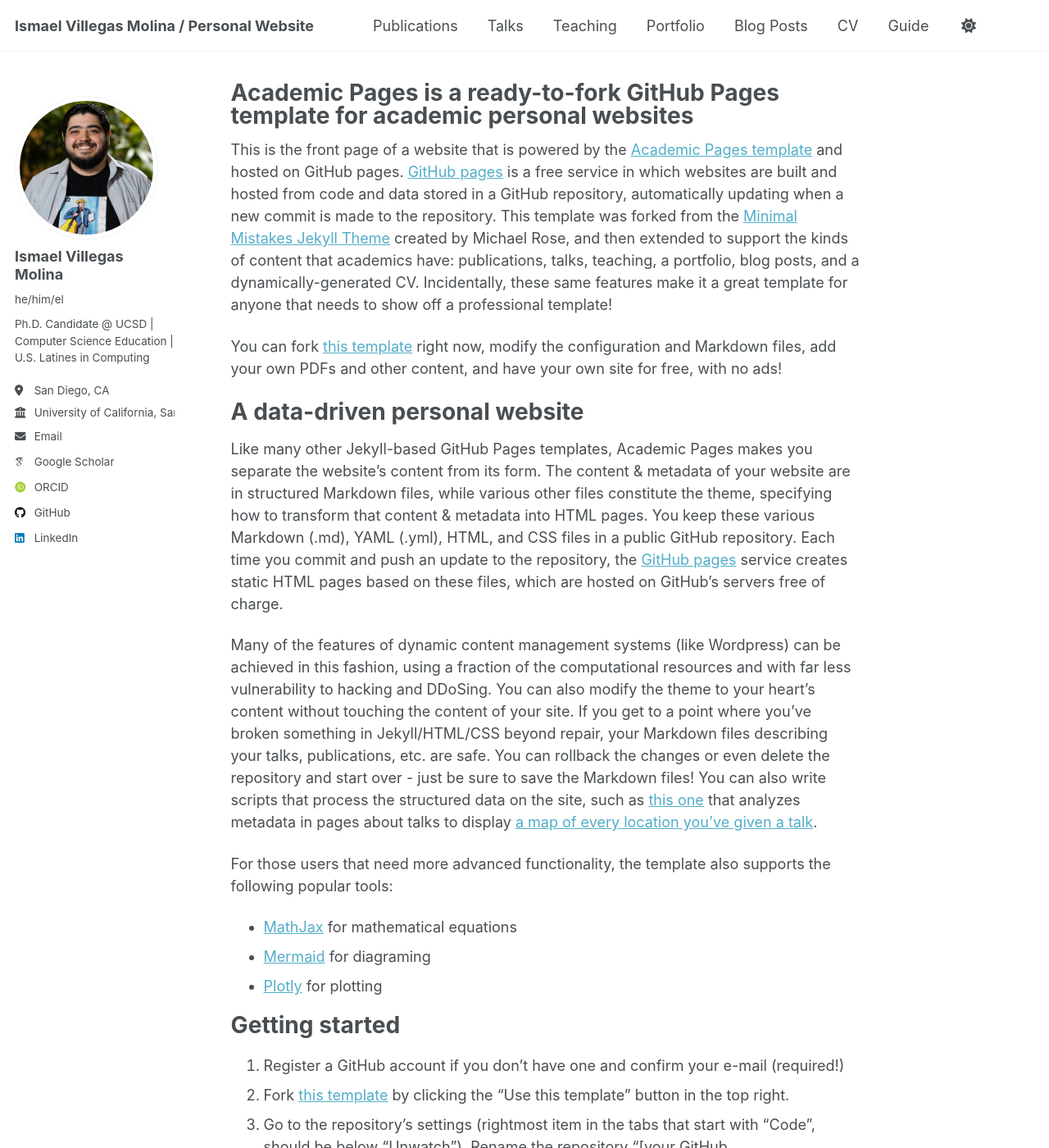
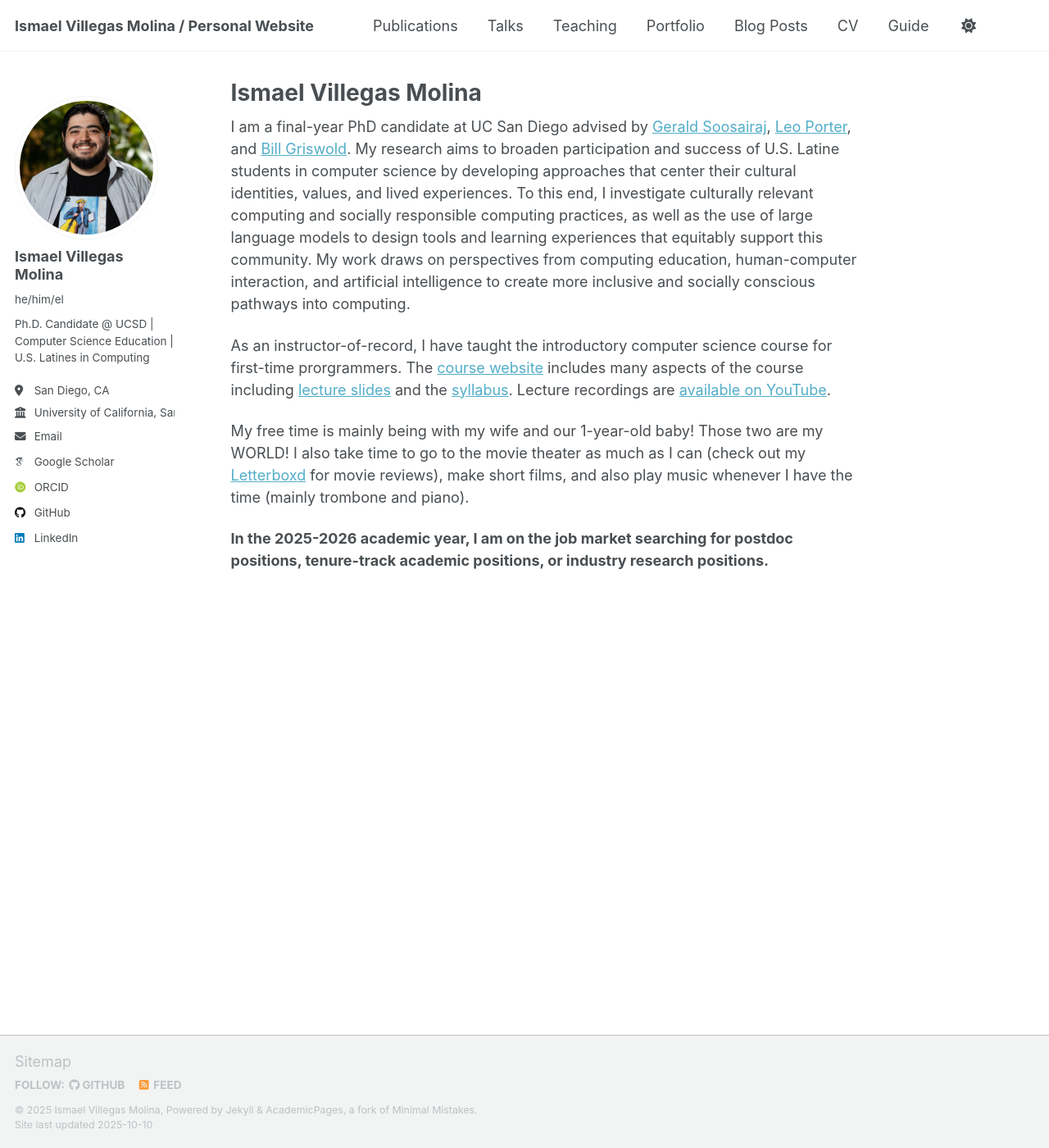
Before and after one commit to IsmaelV/IsmaelV.github.io, a Jekyll site: the page built from _pages/about.md, in a window 1280 px wide and 1400 px high. Shown: the whole window at 82% size. Built offline with Jekyll 4.4.1, drawn with Linux system fonts in a browser that asks for light colours; some web fonts are replaced; a script that is not in the unit is left out; some of the changed text lies outside the part shown.

Commit message:
Updated About Me

```diff
--- a/_pages/about.md
+++ b/_pages/about.md
@@ -1,56 +1,16 @@
 ---
 permalink: /
-title: "Academic Pages is a ready-to-fork GitHub Pages template for academic personal websites"
+title: "Ismael Villegas Molina"
 author_profile: true
 redirect_from:
   - /about/
   - /about.html
 ---
 
-This is the front page of a website that is powered by the [Academic Pages template](https://github.com/academicpages/academicpages.github.io) and hosted on GitHub pages. [GitHub pages](https://pages.github.com) is a free service in which websites are built and hosted from code and data stored in a GitHub repository, automatically updating when a new commit is made to the repository. This template was forked from the [Minimal Mistakes Jekyll Theme](https://mmistakes.github.io/minimal-mistakes/) created by Michael Rose, and then extended to support the kinds of content that academics have: publications, talks, teaching, a portfolio, blog posts, and a dynamically-generated CV. Incidentally, these same features make it a great template for anyone that needs to show off a professional template!
+I am a final-year PhD candidate at UC San Diego advised by [Gerald Soosairaj](https://geraldsoosairaj.github.io/), [Leo Porter](https://leoporter.ucsd.edu/), and [Bill Griswold](https://cseweb.ucsd.edu/~wgg/). My research aims to broaden participation and success of U.S. Latine students in computer science by developing approaches that center their cultural identities, values, and lived experiences. To this end, I investigate culturally relevant computing and socially responsible computing practices, as well as the use of large language models to design tools and learning experiences that equitably support this community. My work draws on perspectives from computing education, human-computer interaction, and artificial intelligence to create more inclusive and socially conscious pathways into computing.
 
- You can fork [this template](https://github.com/academicpages/academicpages.github.io) right now, modify the configuration and Markdown files, add your own PDFs and other content, and have your own site for free, with no ads!
+As an instructor-of-record, I have taught the introductory computer science course for first-time prorgrammers. The [course website](https://sites.google.com/ucsd.edu/cse8a-summersession1-2025/home) includes many aspects of the course including [lecture slides](https://sites.google.com/ucsd.edu/cse8a-summersession1-2025/schedule) and the [syllabus](https://sites.google.com/ucsd.edu/cse8a-summersession1-2025/syllabus). Lecture recordings are [available on YouTube](https://www.youtube.com/playlist?list=PLtqgXrebWo2clEjn8TivQzsgrHz84vVgq).
 
-A data-driven personal website
-======
-Like many other Jekyll-based GitHub Pages templates, Academic Pages makes you separate the website's content from its form. The content & metadata of your website are in structured Markdown files, while various other files constitute the theme, specifying how to transform that content & metadata into HTML pages. You keep these various Markdown (.md), YAML (.yml), HTML, and CSS files in a public GitHub repository. Each time you commit and push an update to the repository, the [GitHub pages](https://pages.github.com/) service creates static HTML pages based on these files, which are hosted on GitHub's servers free of charge.
+My free time is mainly being with my wife and our 1-year-old baby! Those two are my WORLD! I also take time to go to the movie theater as much as I can (check out my [Letterboxd](https://letterboxd.com/ivm/) for movie reviews), make short films, and also play music whenever I have the time (mainly trombone and piano).
 
-Many of the features of dynamic content management systems (like Wordpress) can be achieved in this fashion, using a fraction of the computational resources and with far less vulnerability to hacking and DDoSing. You can also modify the theme to your heart's content without touching the content of your site. If you get to a point where you've broken something in Jekyll/HTML/CSS beyond repair, your Markdown files describing your talks, publications, etc. are safe. You can rollback the changes or even delete the repository and start over - just be sure to save the Markdown files! You can also write scripts that process the structured data on the site, such as [this one](https://github.com/academicpages/academicpages.github.io/blob/master/talkmap.ipynb) that analyzes metadata in pages about talks to display [a map of every location you've given a talk](https://academicpages.github.io/talkmap.html).
-
-For those users that need more advanced functionality, the template also supports the following popular tools:
-- [MathJax](https://www.mathjax.org/) for mathematical equations
-- [Mermaid](https://mermaid.js.org/) for diagraming
-- [Plotly](https://plotly.com/javascript/) for plotting
-
-Getting started
-======
-1. Register a GitHub account if you don't have one and confirm your e-mail (required!)
-1. Fork [this template](https://github.com/academicpages/academicpages.github.io) by clicking the "Use this template" button in the top right.
-1. Go to the repository's settings (rightmost item in the tabs that start with "Code", should be below "Unwatch"). Rename the repository "[your GitHub username].github.io", which will also be your website's URL.
-1. Set site-wide configuration and create content & metadata (see below -- also see [this set of diffs](http://archive.is/3TPas) showing what files were changed to set up [an example site](https://getorg-testacct.github.io) for a user with the username "getorg-testacct")
-1. Upload any files (like PDFs, .zip files, etc.) to the files/ directory. They will appear at https://[your GitHub username].github.io/files/example.pdf.
-1. Check status by going to the repository settings, in the "GitHub pages" section
-
-Site-wide configuration
-------
-The main configuration file for the site is in the base directory in [_config.yml](https://github.com/academicpages/academicpages.github.io/blob/master/_config.yml), which defines the content in the sidebars and other site-wide features. You will need to replace the default variables with ones about yourself and your site's github repository. The configuration file for the top menu is in [_data/navigation.yml](https://github.com/academicpages/academicpages.github.io/blob/master/_data/navigation.yml). For example, if you don't have a portfolio or blog posts, you can remove those items from that navigation.yml file to remove them from the header.
-
-Create content & metadata
-------
-For site content, there is one Markdown file for each type of content, which are stored in directories like _publications, _talks, _posts, _teaching, or _pages. For example, each talk is a Markdown file in the [_talks directory](https://github.com/academicpages/academicpages.github.io/tree/master/_talks). At the top of each Markdown file is structured data in YAML about the talk, which the theme will parse to do lots of cool stuff. The same structured data about a talk is used to generate the list of talks on the [Talks page](https://academicpages.github.io/talks), each [individual page](https://academicpages.github.io/talks/2012-03-01-talk-1) for specific talks, the talks section for the [CV page](https://academicpages.github.io/cv), and the [map of places you've given a talk](https://academicpages.github.io/talkmap.html) (if you run this [python file](https://github.com/academicpages/academicpages.github.io/blob/master/talkmap.py) or [Jupyter notebook](https://github.com/academicpages/academicpages.github.io/blob/master/talkmap.ipynb), which creates the HTML for the map based on the contents of the _talks directory).
-
-**Markdown generator**
-
-The repository includes [a set of Jupyter notebooks](https://github.com/academicpages/academicpages.github.io/tree/master/markdown_generator
-) that converts a CSV containing structured data about talks or presentations into individual Markdown files that will be properly formatted for the Academic Pages template. The sample CSVs in that directory are the ones I used to create my own personal website at stuartgeiger.com. My usual workflow is that I keep a spreadsheet of my publications and talks, then run the code in these notebooks to generate the Markdown files, then commit and push them to the GitHub repository.
-
-How to edit your site's GitHub repository
-------
-Many people use a git client to create files on their local computer and then push them to GitHub's servers. If you are not familiar with git, you can directly edit these configuration and Markdown files directly in the github.com interface. Navigate to a file (like [this one](https://github.com/academicpages/academicpages.github.io/blob/master/_talks/2012-03-01-talk-1.md) and click the pencil icon in the top right of the content preview (to the right of the "Raw | Blame | History" buttons). You can delete a file by clicking the trashcan icon to the right of the pencil icon. You can also create new files or upload files by navigating to a directory and clicking the "Create new file" or "Upload files" buttons.
-
-Example: editing a Markdown file for a talk
-![Editing a Markdown file for a talk](/images/editing-talk.png)
-
-For more info
-------
-More info about configuring Academic Pages can be found in [the guide](https://academicpages.github.io/markdown/), the [growing wiki](https://github.com/academicpages/academicpages.github.io/wiki), and you can always [ask a question on GitHub](https://github.com/academicpages/academicpages.github.io/discussions). The [guides for the Minimal Mistakes theme](https://mmistakes.github.io/minimal-mistakes/docs/configuration/) (which this theme was forked from) might also be helpful.
+<b>In the 2025-2026 academic year, I am on the job market searching for postdoc positions, tenure-track academic positions, or industry research positions.</b>
```
